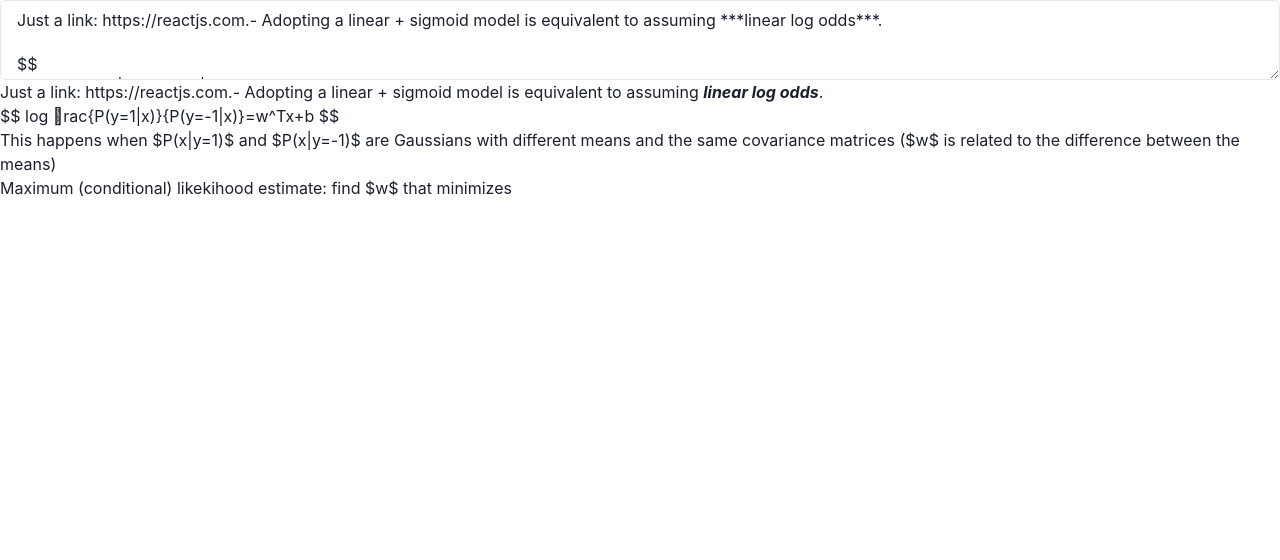
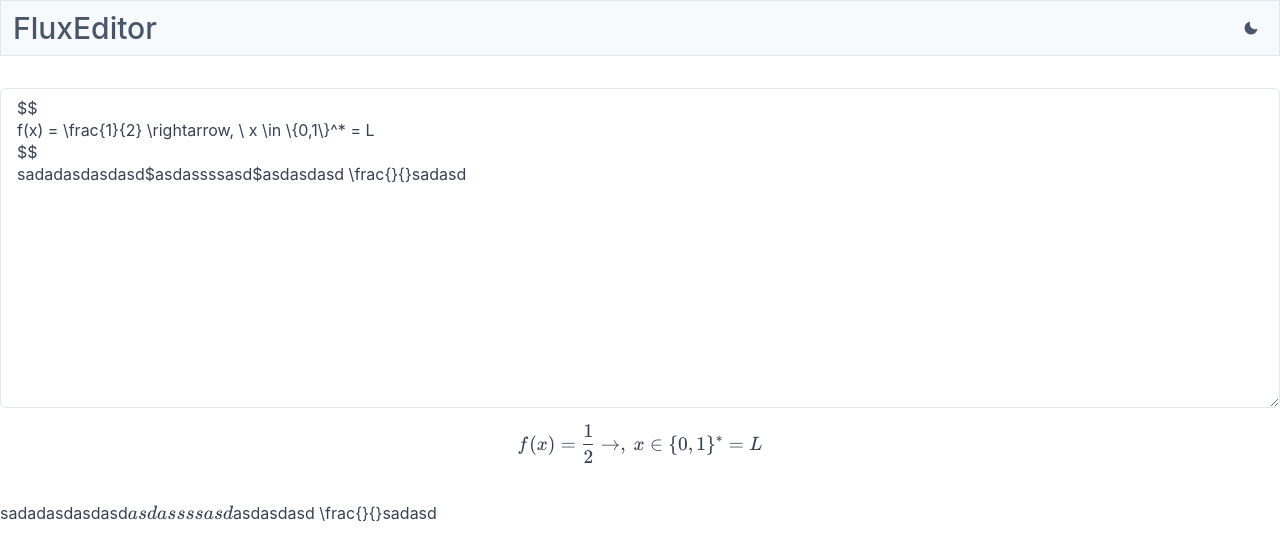
Before and after one commit to NoteHub-official/RetroFlux, a React (Create React App) app in the folder client/: page / in a window 1280 px wide. Shown: the top 560 px of the page. Built offline with nearby package versions, Linux system fonts and the light colour scheme.

Commit message:
update: math element - block & inline

```diff
--- a/client/package.json
+++ b/client/package.json
@@ -28,7 +28,10 @@
     "react-scripts": "5.0.0",
     "redux": "^4.1.2",
     "redux-thunk": "^2.4.1",
+    "rehype-katex": "^6.0.2",
+    "rehype-mathjax": "^4.0.2",
     "remark-gfm": "^3.0.1",
+    "remark-math": "^5.1.1",
     "typescript": "^4.5.4",
     "web-vitals": "^2.1.2"
   },
--- a/client/public/index.html
+++ b/client/public/index.html
@@ -22,7 +22,9 @@
       Learn how to configure a non-root public URL by running `npm run build`.
     -->
     <script src="https://kit.fontawesome.com/ded6173978.js" crossorigin="anonymous"></script>
+
     <title>RetroFlux</title>
+    <link rel="stylesheet" href="https://cdn.jsdelivr.net/npm/katex@0.15.0/dist/katex.min.css" />
   </head>
   <body>
     <noscript>You need to enable JavaScript to run this app.</noscript>
--- /dev/null
+++ b/client/src/components/NavigationBar.tsx
@@ -0,0 +1,47 @@
+import React from "react";
+import { Box, Flex, Heading, IconButton, useColorModeValue } from "@chakra-ui/react";
+import { SunIcon, MoonIcon } from "@chakra-ui/icons";
+import useTheme from "../hooks/useTheme";
+
+export const NavigationBar: React.FC = () => {
+  const [theme, toggleTheme] = useTheme();
+  const bg = useColorModeValue("gray.50", "gray.800");
+  const borderColor = useColorModeValue("gray.200", "whiteAlpha.200");
+  const color = useColorModeValue("gray.600", "gray.100");
+
+  return (
+    <React.Fragment>
+      <Flex
+        w="full"
+        h={14}
+        px={3}
+        bgColor={bg}
+        pos="fixed"
+        top={0}
+        zIndex={10}
+        justify="space-between"
+        borderBottomColor={borderColor}
+        borderWidth="1px"
+      >
+        <Flex align={"center"}>
+          <Heading as="h1" size="lg" fontWeight={"medium"} color={color}>
+            FluxEditor
+          </Heading>
+        </Flex>
+        <Flex align={"center"}>
+          <IconButton
+            aria-label="toggle-theme"
+            colorScheme="gray"
+            bg="transparent"
+            size="sm"
+            onClick={() => toggleTheme()}
+            boxShadow={"none"}
+            _focus={{ boxShadow: "none", ring: 2 }}
+            icon={theme === "light" ? <MoonIcon color={color} /> : <SunIcon color={color} />}
+          ></IconButton>
+        </Flex>
+      </Flex>
+      <Box w="full" h={14} mb={4}></Box>
+    </React.Fragment>
+  );
+};
--- a/client/src/components/md-block/MarkdownBlock.tsx
+++ b/client/src/components/md-block/MarkdownBlock.tsx
@@ -1,18 +1,19 @@
 import React from "react";
 import ReactMarkdown from "react-markdown";
+import { Textarea, useColorModeValue, Code } from "@chakra-ui/react";
+// plugins
 import remarkGfm from "remark-gfm";
-import { Textarea, useColorModeValue, Code } from "@chakra-ui/react";
+import remarkMath from "remark-math";
+import rehypeMathjax from "rehype-mathjax";
+import rehypeKatex from "rehype-katex";
+import cx from "classnames";
 
 export interface MarkdownBlockProps {}
 
-const markdown = `Just a link: https://reactjs.com.- Adopting a linear + sigmoid model is equivalent to assuming ***linear log odds***.
-
+const markdown = `$$
+f(x) = \\frac{1}{2} \\rightarrow, \\ x \\in \\{0,1\\}^* = L
 $$
-log \frac{P(y=1|x)}{P(y=-1|x)}=w^Tx+b
-$$
-
-- This happens when $P(x|y=1)$  and $P(x|y=-1)$ are Gaussians with different means and the same covariance matrices ($w$ is related to the difference between the means)
-- Maximum (conditional) likekihood estimate: find $w$ that minimizes`;
+sadadasdasdasd$asdassssasd$asdasdasd \\frac{}{}sadasd`;
 
 export const MarkdownBlock: React.FC<MarkdownBlockProps> = (props) => {
   const [markdownText, setMarkdownText] = React.useState(markdown);
@@ -22,26 +23,36 @@ export const MarkdownBlock: React.FC<MarkdownBlockProps> = (props) => {
   };
 
   return (
-    <div className="md-block min-w-full">
-      <Textarea value={markdownText} onChange={handleChange} />
+    <div className="md-block min-w-full prose">
+      <Textarea value={markdownText} onChange={handleChange} height="xs" />
       <ReactMarkdown
         children={markdownText}
-        remarkPlugins={[remarkGfm]}
+        remarkPlugins={[remarkGfm, remarkMath]}
+        rehypePlugins={[rehypeKatex]}
         components={{
+          code: (props) => <CodeElement {...props} />,
           // @ts-ignore
-          a: (props) => <a {...props} target="_blank" rel="noopener noreferrer" />,
-          h1: (props) => <h1 {...props} className="text-2xl font-bold" />,
-          h2: (props) => <h2 {...props} className="text-xl font-bold" />,
-          h3: (props) => <h3 {...props} className="text-lg font-bold" />,
-          h4: (props) => <h4 {...props} className="text-base font-bold" />,
-          h5: (props) => <h5 {...props} className="text-base font-bold" />,
-          h6: (props) => <h6 {...props} className="text-base font-bold" />,
-          p: (props) => <p {...props} className="text-base" />,
-          li: (props) => <li {...props} className="text-base" />,
-          strong: (props) => <strong {...props} className="font-bold" />,
-          em: (props) => <em {...props} className="italic" />,
-          blockquote: (props) => <blockquote {...props} className="blockquote" />,
-          code: (props) => <CodeElement {...props} />,
+          div: (props) => {
+            const { children, node, className } = props;
+            const margin = className?.split(" ").includes("math-display");
+            return <div className={cx(className, { "flex justify-center": margin })}>{children}</div>;
+          },
+          // span: (props) => {
+          //   const { children, node, className } = props;
+          //   const margin = className?.split(" ").includes("math-inline");
+
+          //   return <span className={cx(className, { "mx-1": margin }, "text-base")}>{children}</span>;
+          // },
+          // p: (props) => {
+          //   const { children, node, className } = props;
+
+          //   return <p className={cx(className, "flex items-center")}>{children}</p>;
+          // },
+          // li: (props) => {
+          //   const { children, node, className } = props;
+
+          //   return <li className={cx(className, "flex items-center")}>{children}</li>;
+          // },
         }}
       />
     </div>
@@ -49,7 +60,7 @@ export const MarkdownBlock: React.FC<MarkdownBlockProps> = (props) => {
 };
 
 const CodeElement = (props: any) => {
-  const color = useColorModeValue("blue-400", "red-400");
+  const color = useColorModeValue("blue.400", "red.400");
 
   return <Code {...props} className="bg-gray-200 p-1 rounded-md" color={color} />;
 };
--- a/client/src/hooks/useTheme.ts
+++ b/client/src/hooks/useTheme.ts
@@ -1,9 +1,8 @@
-import { useState, useEffect } from "react";
+import { useColorMode } from "@chakra-ui/react";
+import { useState, useEffect, useMemo } from "react";
 
-type Theme = "light" | "dark";
+export type Theme = "light" | "dark";
 
-const storageKey = "notehub-theme";
-const initialTheme: Theme = localStorage.getItem(storageKey) ? "dark" : "light";
 const root = document.getElementById("root");
 
 /**
@@ -12,10 +11,11 @@ const root = document.getElementById("root");
  * @returns [theme: Theme, toggleTheme: () => void]
  */
 const useTheme = () => {
-  const [theme, setTheme] = useState<Theme>(initialTheme);
+  const { colorMode, toggleColorMode } = useColorMode();
+  const [theme, setTheme] = useState<Theme>(colorMode);
 
   useEffect(() => {
-    if (initialTheme === "dark" && root && !root.classList.contains("dark")) {
+    if (colorMode === "dark" && root && !root.classList.contains("dark")) {
       root.classList.add("dark");
     }
   }, []);
@@ -26,13 +26,12 @@ const useTheme = () => {
     if (root) {
       if (currentTheme === "dark") {
         root.classList.remove("dark");
-        localStorage.removeItem(storageKey);
       } else {
         root.classList.add("dark");
-        localStorage.setItem(storageKey, "dark");
       }
     }
     setTheme(theme === "light" ? "dark" : "light");
+    toggleColorMode();
   };
 
   return [theme, toggleTheme] as const;
--- a/client/src/views/Home.tsx
+++ b/client/src/views/Home.tsx
@@ -1,13 +1,17 @@
 import React from "react";
 import { MarkdownBlock } from "../components/md-block/MarkdownBlock";
+import { NavigationBar } from "../components/NavigationBar";
 
 const Home: React.FC = () => {
   return (
-    <div className="container mx-auto">
-      <div className="flex justify-center">
-        <MarkdownBlock />
+    <React.Fragment>
+      <NavigationBar />
+      <div className="container mx-auto">
+        <div className="flex justify-center pt-4">
+          <MarkdownBlock />
+        </div>
       </div>
-    </div>
+    </React.Fragment>
   );
 };
 
```
Also changed, not shown: 1 other file (tests, documents, lock files or other folders).
